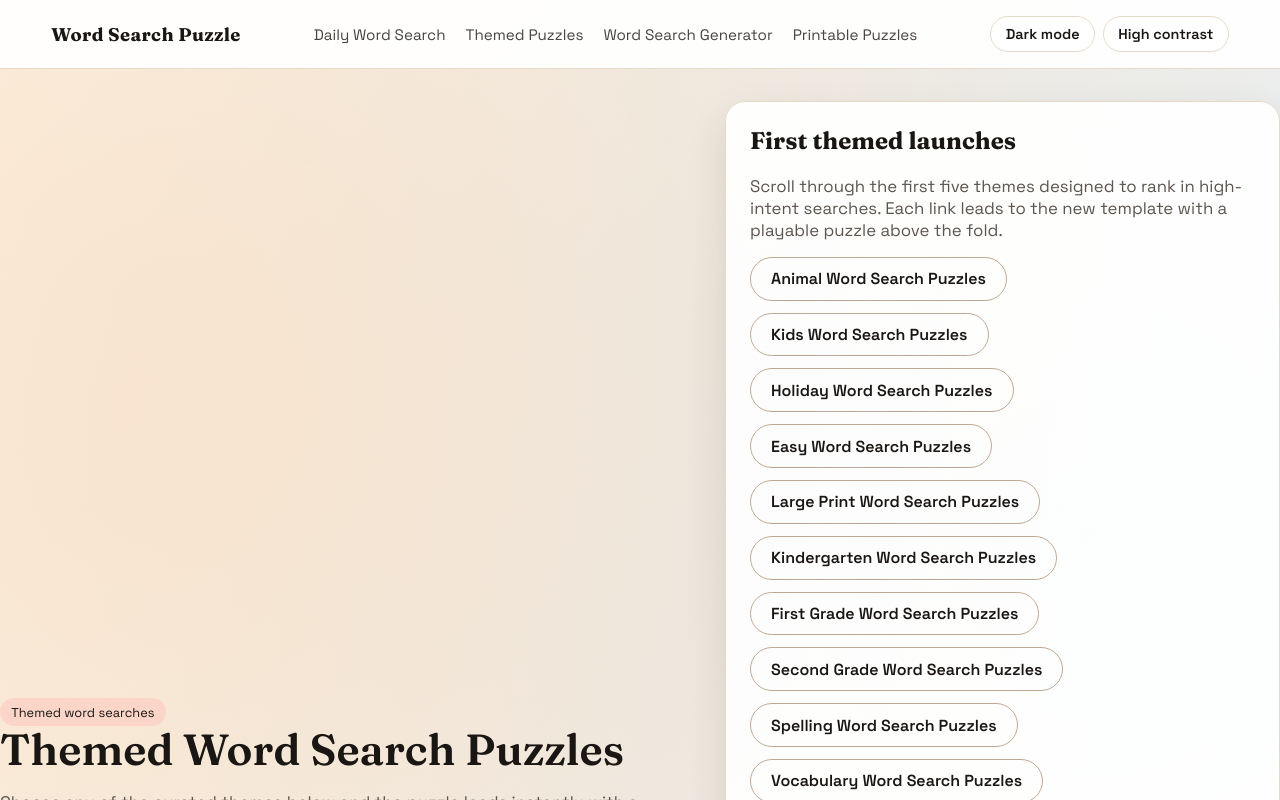
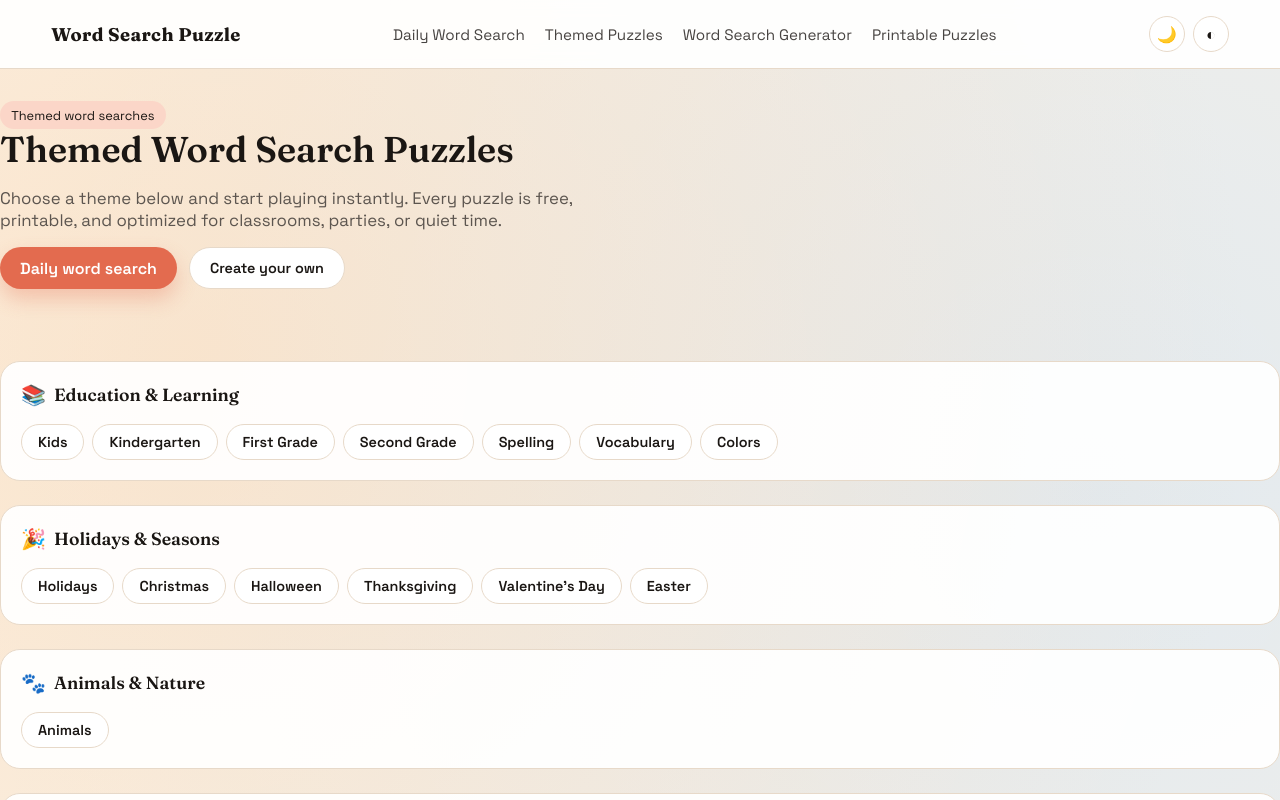
Before and after one commit to BrianSMitchell/word-search-puzzle, a Next.js app: page /themed-word-search-puzzles in a window 1280 px wide. Shown: the top 800 px of the page. Built offline with nearby package versions, Linux system fonts and the light colour scheme; no server answers.

Commit message:
style: UI/UX improvements - categorized theme hub, smaller H1s, icon header buttons

```diff
--- a/src/app/globals.css
+++ b/src/app/globals.css
@@ -142,9 +142,9 @@ textarea {
 
 .hero h1 {
   font-family: var(--font-display);
-  font-size: clamp(2.45rem, 3.4vw, 3.35rem);
+  font-size: clamp(1.85rem, 2.8vw, 2.75rem);
   font-weight: 600;
-  line-height: 1.1;
+  line-height: 1.15;
   margin: 0 0 0.5rem;
 }
 
@@ -252,8 +252,9 @@ textarea {
 }
 
 .button-outline {
-  background: transparent;
-  border: 1px solid var(--border-strong);
+  background: var(--surface-raised);
+  border: 1px solid var(--border);
+  font-size: 0.9rem;
 }
 
 .button-ghost {
@@ -385,3 +386,77 @@ textarea {
     padding: 0;
   }
 }
+
+/* Theme Category Cards */
+.theme-categories {
+  display: grid;
+  gap: 1.5rem;
+}
+
+.theme-category {
+  background: var(--surface);
+  border: 1px solid var(--border);
+  border-radius: var(--radius-lg);
+  padding: 1.25rem;
+}
+
+.theme-category-header {
+  display: flex;
+  align-items: center;
+  gap: 0.5rem;
+  margin-bottom: 1rem;
+}
+
+.theme-category-icon {
+  font-size: 1.25rem;
+}
+
+.theme-category-title {
+  font-family: var(--font-display);
+  font-size: 1.1rem;
+  font-weight: 600;
+  margin: 0;
+}
+
+.theme-category-grid {
+  display: flex;
+  flex-wrap: wrap;
+  gap: 0.5rem;
+}
+
+.theme-category-grid .button-outline {
+  padding: 0.5rem 1rem;
+}
+
+/* Icon Buttons for Header Controls */
+.icon-button {
+  display: flex;
+  align-items: center;
+  justify-content: center;
+  width: 2.25rem;
+  height: 2.25rem;
+  padding: 0;
+  border-radius: 50%;
+  background: var(--surface-raised);
+  border: 1px solid var(--border);
+  cursor: pointer;
+  transition: background 0.15s ease, transform 0.1s ease;
+  font-size: 1rem;
+}
+
+.icon-button:hover {
+  background: var(--accent-soft);
+  transform: translateY(-1px);
+}
+
+.icon-button[aria-pressed="true"] {
+  background: var(--accent);
+  color: var(--accent-contrast);
+  border-color: var(--accent);
+}
+
+.theme-controls {
+  display: flex;
+  gap: 0.5rem;
+  align-items: center;
+}
--- a/src/app/themed-word-search-puzzles/page.tsx
+++ b/src/app/themed-word-search-puzzles/page.tsx
@@ -1,7 +1,7 @@
+import { ThemeBuilderForm } from "@/components/ThemeBuilderForm";
+import { THEMED_PAGES, ThemeCategory } from "@/lib/puzzle/themedPages";
+import type { Metadata } from "next";
 import Link from "next/link";
-import type { Metadata } from "next";
-import { ThemeBuilderForm } from "@/components/ThemeBuilderForm";
-import { THEMED_PAGES } from "@/lib/puzzle/themedPages";
 
 export const metadata: Metadata = {
   title: "Themed Word Search Puzzles – Free & Printable Games",
@@ -9,63 +9,100 @@ export const metadata: Metadata = {
     "Choose a themed word search puzzle, play instantly, and print worksheets for classrooms or family time. Each theme is built to rank with clear copy and internal links.",
 };
 
+// Group themes by category with display info
+const CATEGORY_CONFIG: Record<ThemeCategory, { icon: string; label: string; order: number }> = {
+  education: { icon: "📚", label: "Education & Learning", order: 1 },
+  holiday: { icon: "🎉", label: "Holidays & Seasons", order: 2 },
+  animals: { icon: "🐾", label: "Animals & Nature", order: 3 },
+  nature: { icon: "🌿", label: "Nature & Outdoors", order: 4 },
+  lifestyle: { icon: "🍕", label: "Lifestyle & Fun", order: 5 },
+  audience: { icon: "👤", label: "For Specific Audiences", order: 6 },
+  difficulty: { icon: "🎯", label: "By Difficulty Level", order: 7 },
+};
+
+function groupThemesByCategory() {
+  const groups: Record<ThemeCategory, typeof THEMED_PAGES> = {
+    education: [],
+    holiday: [],
+    animals: [],
+    nature: [],
+    lifestyle: [],
+    audience: [],
+    difficulty: [],
+  };
+
+  for (const theme of THEMED_PAGES) {
+    groups[theme.category].push(theme);
+  }
+
+  return Object.entries(groups)
+    .filter(([, themes]) => themes.length > 0)
+    .sort(([a], [b]) => CATEGORY_CONFIG[a as ThemeCategory].order - CATEGORY_CONFIG[b as ThemeCategory].order)
+    .map(([category, themes]) => ({
+      category: category as ThemeCategory,
+      config: CATEGORY_CONFIG[category as ThemeCategory],
+      themes,
+    }));
+}
+
 export default function ThemedWordSearchHubPage() {
+  const categoryGroups = groupThemesByCategory();
+
   return (
     <div className="page">
-      <section className="hero">
+      <section className="hero" style={{ display: "block" }}>
         <div className="reveal">
           <span className="badge">Themed word searches</span>
           <h1>Themed Word Search Puzzles</h1>
-          <p>
-            Choose any of the curated themes below and the puzzle loads instantly with a playable grid, printable option, and a centered word list.
+          <p style={{ maxWidth: "600px" }}>
+            Choose a theme below and start playing instantly. Every puzzle is free,
+            printable, and optimized for classrooms, parties, or quiet time.
           </p>
-          <p>
-            Every page is optimized for search and internal linking, so you can keep launching new themes without reinventing the layout.
-          </p>
-          <div className="hero-actions">
+          <div className="hero-actions" style={{ marginBottom: "2rem" }}>
             <Link className="button button-solid" href="/daily-word-search">
               Daily word search
             </Link>
             <Link className="button button-outline" href="/word-search-generator">
-              Word search generator
-            </Link>
-            <Link className="button button-outline" href="/printable-word-search">
-              Printable puzzles
+              Create your own
             </Link>
           </div>
         </div>
-        <div className="reveal reveal-delay-1 card">
-          <h2>First themed launches</h2>
-          <p className="hero-links">
-            Scroll through the first five themes designed to rank in high-intent searches. Each link leads to the new template with a playable puzzle above the fold.
-          </p>
-          <div className="hero-actions" style={{ flexWrap: "wrap" }}>
-            {THEMED_PAGES.map((theme) => (
+      </section>
+
+      <div className="theme-categories reveal reveal-delay-1">
+        {categoryGroups.map(({ category, config, themes }) => (
+          <div key={category} className="theme-category">
+            <div className="theme-category-header">
+              <span className="theme-category-icon">{config.icon}</span>
+              <h2 className="theme-category-title">{config.label}</h2>
+            </div>
+            <div className="theme-category-grid">
+              {themes.map((theme) => (
                 <Link
                   key={theme.slug}
                   className="button button-outline"
                   href={`/themed-word-search-puzzles/${theme.slug}`}
                 >
-                {theme.title}
+                  {theme.name}
                 </Link>
               ))}
             </div>
           </div>
-      </section>
+        ))}
+      </div>
 
-      <section className="card prose">
+      <section className="card prose reveal reveal-delay-2">
         <h2>Why these themed pages matter</h2>
         <p>
-          Every themed page targets a unique keyword, opens with real copy, and immediately anchors the puzzle above the fold. That keeps the experience fast for players and gives Google a repeatable template that scales.
-        </p>
-        <p>
-          As you add more themes, keep this hub updated with the newest entries so crawlers see a single crawl path for the entire category.
+          Every themed page targets a unique keyword, opens with real copy, and immediately
+          anchors the puzzle above the fold. That keeps the experience fast for players
+          and gives Google a repeatable template that scales.
         </p>
         <p className="hero-links">
           Want to create a custom word list? Jump to the{" "}
-          <Link href="/word-search-generator">Word Search Generator</Link>, grab a printable copy from{" "}
-          <Link href="/printable-word-search">Printable Word Search Puzzles</Link>, or play the fresh{" "}
-          <Link href="/daily-word-search">Daily Word Search</Link>.
+          <Link href="/word-search-generator">Word Search Generator</Link>, grab a printable
+          copy from <Link href="/printable-word-search">Printable Word Search Puzzles</Link>,
+          or play the fresh <Link href="/daily-word-search">Daily Word Search</Link>.
         </p>
       </section>
 
--- a/src/components/ThemeControls.tsx
+++ b/src/components/ThemeControls.tsx
@@ -21,24 +21,19 @@ export function ThemeControls() {
     const nextContrast = storedContrast === "high" ? "high" : "standard";
     document.documentElement.dataset.theme = nextTheme;
     document.documentElement.dataset.contrast = nextContrast;
-    // eslint-disable-next-line react-hooks/set-state-in-effect
     setTheme(nextTheme);
     setContrast(nextContrast);
     setIsInitialized(true);
   }, []);
 
   useEffect(() => {
-    if (!isInitialized) {
-      return;
-    }
+    if (!isInitialized) return;
     document.documentElement.dataset.theme = theme;
     window.localStorage.setItem(THEME_KEY, theme);
   }, [theme, isInitialized]);
 
   useEffect(() => {
-    if (!isInitialized) {
-      return;
-    }
+    if (!isInitialized) return;
     document.documentElement.dataset.contrast = contrast;
     window.localStorage.setItem(CONTRAST_KEY, contrast);
   }, [contrast, isInitialized]);
@@ -46,20 +41,24 @@ export function ThemeControls() {
   return (
     <div className="theme-controls" aria-label="Display controls">
       <button
-        className="button button-ghost"
+        className="icon-button"
         type="button"
         onClick={() => setTheme(theme === "dark" ? "light" : "dark")}
         aria-pressed={theme === "dark"}
+        aria-label={theme === "dark" ? "Switch to light mode" : "Switch to dark mode"}
+        title={theme === "dark" ? "Light mode" : "Dark mode"}
       >
-        Dark mode
+        {theme === "dark" ? "☀️" : "🌙"}
       </button>
       <button
-        className="button button-ghost"
+        className="icon-button"
         type="button"
         onClick={() => setContrast(contrast === "high" ? "standard" : "high")}
         aria-pressed={contrast === "high"}
+        aria-label={contrast === "high" ? "Switch to standard contrast" : "Switch to high contrast"}
+        title={contrast === "high" ? "Standard contrast" : "High contrast"}
       >
-        High contrast
+        ◐
       </button>
     </div>
   );
```
Lines whose indentation alone changed are shown as unchanged.
